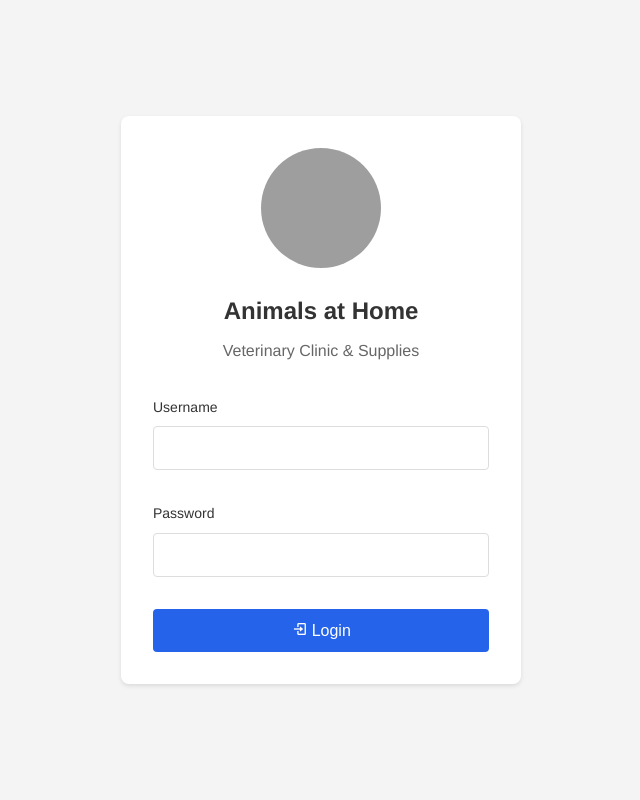
After one commit to franzluya/PRMS, a PHP site: page /login.php in a window 1280 px wide. The commit adds this page. Shown: the whole page, without its empty margins (319-959 px from the left). Run offline with PHP 8.4, Linux system fonts and the light colour scheme; grey boxes are pictures that could not be loaded.

Commit message:
- Added authentication requirement to various PHP files. - Updated sidebar links for consistency and clarity (e.g., "Checkup Appointments" instead of "Appointments"). - Enhanced user experience by displaying the admin's full name and adding a logout button. - Removed deprecated edit pages for appointments, clients, and pets. - Improved form handling and layout for adding new clients, pets, and vaccinations. - Updated SQL dump with new data and adjusted auto-increment values for database tables. - Refined CSS styles for better visual consistency and usability.

```diff
--- a/css/style.css
+++ b/css/style.css
@@ -5,7 +5,7 @@
 }
 
 body {
-	font-family: Arial, sans-serif;
+	font-family: Helvetica, sans-serif;
 	line-height: 1.6;
 	background: #f4f4f4;
 }
@@ -346,10 +358,12 @@ th {
 }
 
 .form-group input,
-.form-group textarea {
+.form-group textarea,
+.form-group select {
 	width: 100%;
 	padding: 8px;
-	border: 1px solid #ddd;
+	border: 2px solid #ddd;
+	border-radius: 8px;
 	font-size: 14px;
 }
 
--- /dev/null
+++ b/login.php
@@ -0,0 +1,176 @@
+<?php
+session_start();
+
+// Check if already logged in
+if (isset($_SESSION['user_id'])) {
+  header("Location: index.php");
+  exit();
+}
+
+require_once 'config/database.php';
+
+$error = '';
+
+if ($_SERVER['REQUEST_METHOD'] == 'POST') {
+  $username = $_POST['username'];
+  $password = $_POST['password'];
+
+  $result = $mysqli->query("SELECT * FROM admin WHERE username = '$username'");
+
+  if ($result->num_rows > 0) {
+    $user = $result->fetch_assoc();
+    if ($password === $user['password']) {
+      $_SESSION['user_id'] = $user['id'];
+      $_SESSION['username'] = $user['username'];
+      $_SESSION['fullname'] = $user['fname'] . ' ' . $user['lname'];
+      header("Location: index.php");
+      exit();
+    } else {
+      $error = "Invalid password";
+    }
+  } else {
+    $error = "User not found";
+  }
+}
+?>
+
+<!DOCTYPE html>
+<html lang="en">
+
+<head>
+  <meta charset="UTF-8">
+  <meta name="viewport" content="width=device-width, initial-scale=1.0">
+  <title>Login - Animals at Home</title>
+  <link href='https://unpkg.com/boxicons@2.1.4/css/boxicons.min.css' rel='stylesheet'>
+  <link rel="stylesheet" href="css/style.css">
+  <style>
+    body {
+      background: #f4f4f4;
+      display: flex;
+      justify-content: center;
+      align-items: center;
+      min-height: 100vh;
+      margin: 0;
+      padding: 20px;
+    }
+
+    .login-container {
+      background: white;
+      padding: 2rem;
+      border-radius: 8px;
+      box-shadow: 0 2px 4px rgba(0, 0, 0, 0.1);
+      width: 100%;
+      max-width: 400px;
+    }
+
+    .login-header {
+      text-align: center;
+      margin-bottom: 2rem;
+    }
+
+    .login-header img {
+      width: 120px;
+      height: 120px;
+      border-radius: 50%;
+      margin-bottom: 1rem;
+    }
+
+    .login-header h1 {
+      font-size: 1.5rem;
+      color: #333;
+      margin: 0;
+    }
+
+    .login-header p {
+      color: #666;
+      margin: 0.5rem 0 0;
+    }
+
+    .login-form {
+      display: flex;
+      flex-direction: column;
+      gap: 1rem;
+    }
+
+    .form-group {
+      margin-bottom: 1rem;
+    }
+
+    .form-group label {
+      display: block;
+      margin-bottom: 0.5rem;
+      color: #333;
+      font-weight: 500;
+    }
+
+    .form-group input {
+      width: 100%;
+      padding: 0.75rem;
+      border: 1px solid #ddd;
+      border-radius: 4px;
+      font-size: 1rem;
+    }
+
+    .form-group input:focus {
+      border-color: #4a90e2;
+      outline: none;
+      box-shadow: 0 0 0 2px rgba(74, 144, 226, 0.2);
+    }
+
+    .error-message {
+      color: #dc3545;
+      font-size: 0.875rem;
+      margin-bottom: 1rem;
+      text-align: center;
+    }
+
+    .btn-login {
+      background: #2563eb;
+      color: white;
+      padding: 0.75rem;
+      border: none;
+      border-radius: 4px;
+      font-size: 1rem;
+      cursor: pointer;
+      width: 100%;
+      transition: background-color 0.2s;
+    }
+
+    .btn-login:hover {
+      background: #1d4ed8;
+    }
+  </style>
+</head>
+
+<body>
+  <div class="login-container">
+    <div class="login-header">
+      <img src="images/aah-logo.jpg" alt="Animals at Home Logo">
+      <h1>Animals at Home</h1>
+      <p>Veterinary Clinic & Supplies</p>
+    </div>
+
+    <?php if ($error): ?>
+      <div class="error-message"><?php echo $error; ?></div>
+    <?php endif; ?>
+
+    <form method="POST" class="login-form">
+      <div class="form-group">
+        <label for="username">Username</label>
+        <input type="text" id="username" name="username" required>
+      </div>
+
+      <div class="form-group">
+        <label for="password">Password</label>
+        <input type="password" id="password" name="password" required>
+      </div>
+
+      <button type="submit" class="btn-login">
+        <i class='bx bx-log-in'></i>
+        Login
+      </button>
+    </form>
+  </div>
+</body>
+
+</html>
--- /dev/null
+++ b/logout.php
@@ -0,0 +1,5 @@
+<?php
+session_start();
+session_destroy();
+header("Location: login.php");
+exit();
```
Also changed, not shown: other parts of css/style.css (+35 -24 lines), appointments/add.php (+9 -6 lines), appointments/index.php (+13 -10 lines), appointments/update.php (renamed from appointments/edit.php, +14 -10 lines), clients/add.php (+12 -14 lines), clients/index.php (+17 -10 lines), clients/update.php (renamed from clients/edit.php, +10 -14 lines), config/aah_prms.sql (+17 -13 lines), config/auth.php (added, +7 -0 lines), index.php (+19 -40 lines), pets/add.php (+8 -14 lines), pets/index.php (+18 -11 lines), pets/update.php (renamed from pets/edit.php, +9 -16 lines), vaccination/add.php (+5 -5 lines), 2 more files.
